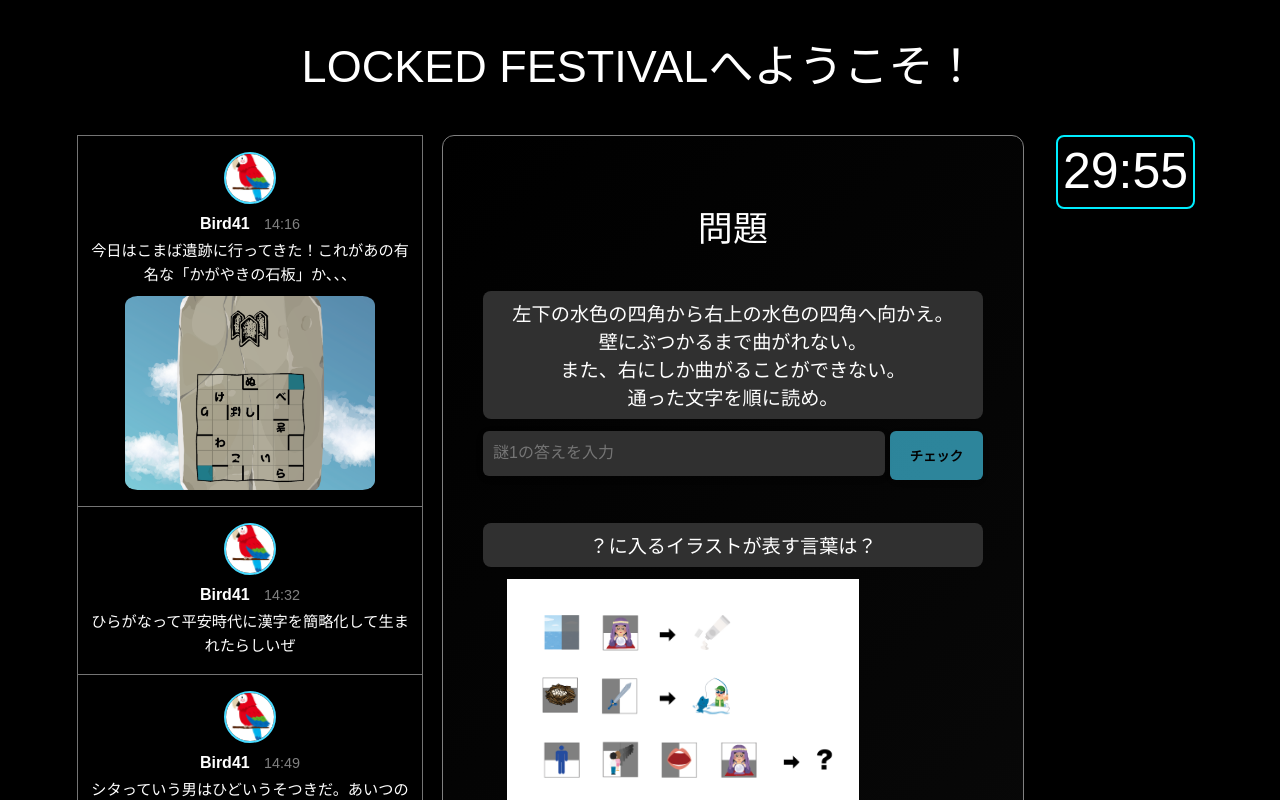
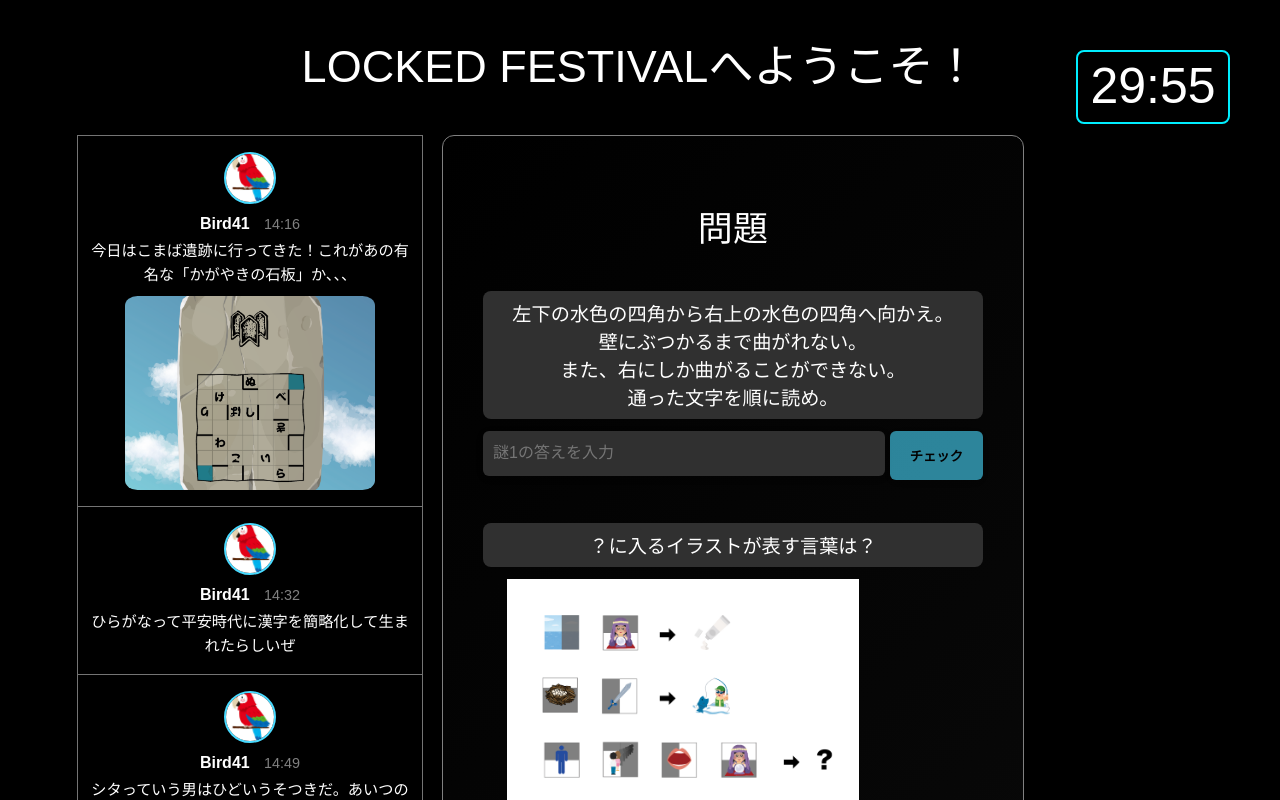
Before and after one commit to Falcon-SM/3AHR_bunkasaiWebapp, a Next.js app: page /riddles/1 in a window 1280 px wide. Shown: the top 800 px of the page. Built offline with nearby package versions, Linux system fonts and the light colour scheme.

Commit message:
タイマー固定

```diff
--- a/components/toko.tsx
+++ b/components/toko.tsx
@@ -212,7 +212,8 @@ export default function Toko({ children, saigo }: Props) {
                         問題</h1>
                     {children}
                 </div>
-
+                <div style={{width:150}}>
+                </div>
                 <p style={{
                     background: "#000000ff",
                     borderRadius: "8px",
@@ -222,8 +223,10 @@ export default function Toko({ children, saigo }: Props) {
                     margin: "0px auto",
                     height: 60,
                     width: 140,
-                    textAlign: "center"
-
+                    textAlign: "center",
+                    position:"fixed",
+                    top:50,
+                    right:50
                 }}>{`${nokori / 60 | 0}:${("0" + nokori % 60).slice(-2)}`}</p>
             </div>
             {!(gazo === "n") &&
```
